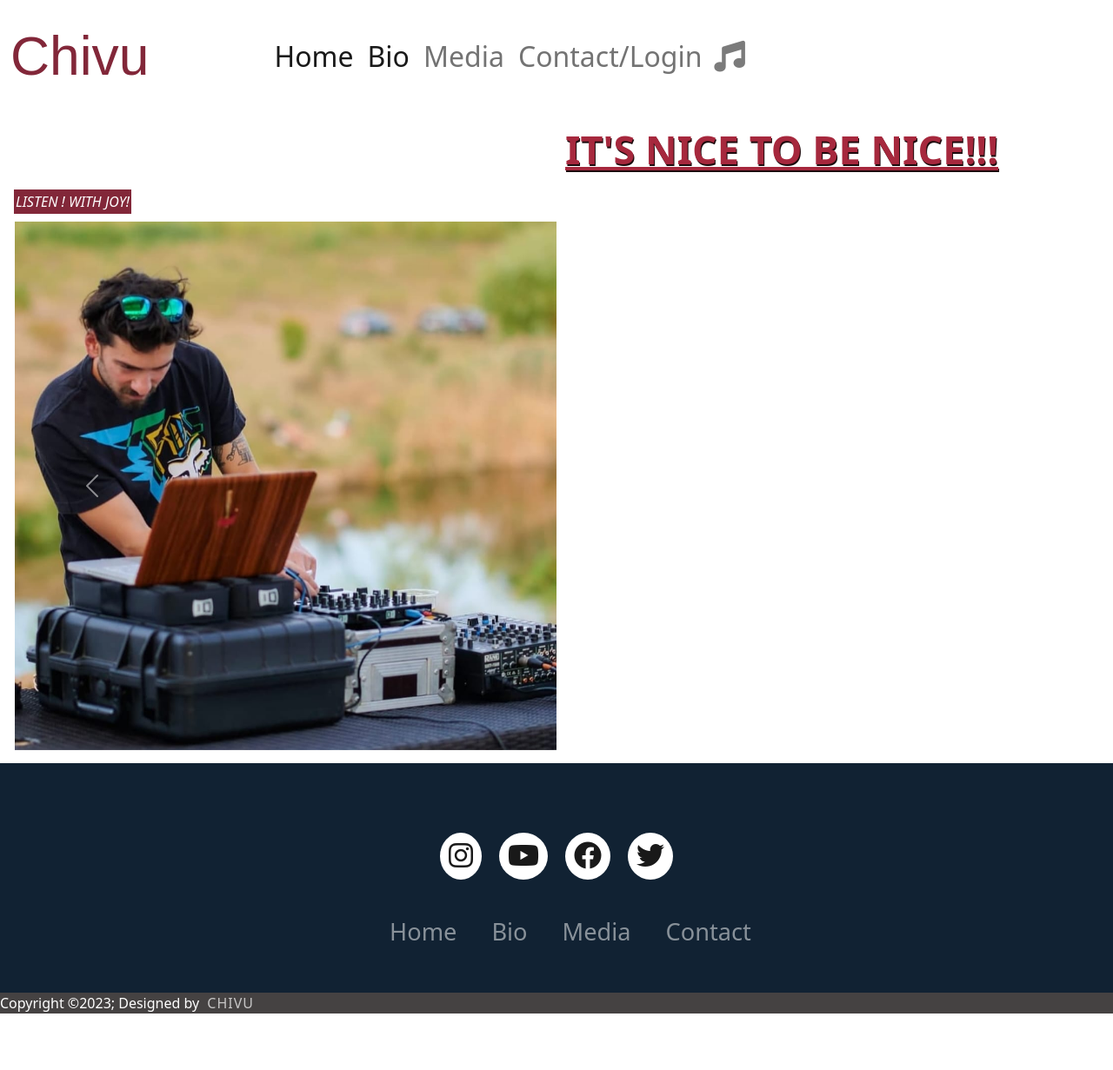
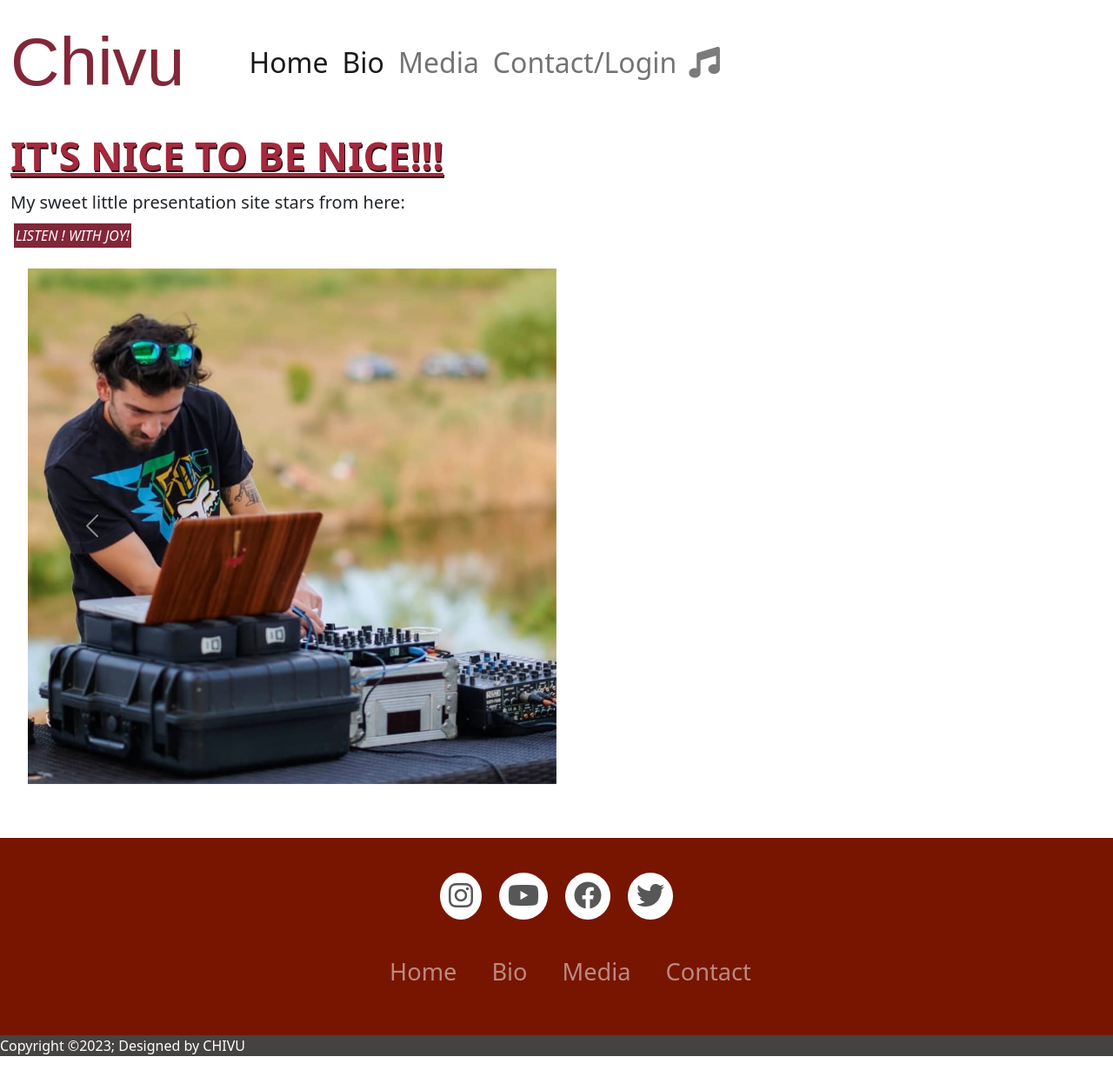
Before and after one commit to Chivu23/Online_Portfolio, a Flask app: page / in a window 1280 px wide. Shown: the whole page at 87% size. Before the commit the page ends 1166 px from the top, so only its background shows below. Run offline with Flask 3, Linux system fonts and the light colour scheme.

Commit message:
near_done

```diff
--- a/static/css/base.css
+++ b/static/css/base.css
@@ -1,6 +1,6 @@
 .brand-logo {
     color: #822739;
-    font-size: 3.9em;
+    font-size: 4.9em;
     font_weight: bold;
     font_style: oblique;
     font-family: Arial, Helvetica, sans-serif;
@@ -15,20 +15,30 @@
     line-height: 1.5em;
     text-decoration: underline;
     text-shadow: 1px 2px #1c0a0d;
-    padding-left: 650px;
 }
+.spaced-top-2{
+  background-color: #white; /* Burgundy */
+  color: black;
+  padding: 2px;
+  margin-top: 15px;
+  border-radius: 20px;
 
+}
 .spaced-top-5{
-   margin-top: 0.5em;
+   margin-top: 0.1em;
+   margin-bottom: 2em;
 }
 .spaced-top-1 {
     background-color: #EF2356;
     padding: 10px 40px;
     border-radius: 20px;
 }
+.btn-primary{
+    background-color: #454242;
+}
 
 .navbar-brand brand-logo {
-    font-size: 5em;
+    font-size: 2em;
     font_weight: bold;
     padding: 10px 40px;
     line-height: 1em;
@@ -38,12 +48,13 @@
 }
 .navbar-collapse {
     font-size: 2em;
-    padding: 25px 120px;
+    padding: 20px 50px;
 }
 
 .carousel-inner{
-    padding: 5px;
+    padding: 20px;
     margin-Bottom: 10px;
+
 }
 
 .btn-custom-joy {
@@ -61,7 +72,7 @@
   transition-timing-function: linear;
 }
 .btn-custom-joy:hover {
-    background-color: #00fcd7;
+    background-color: white;
     color: #000000;
     border: 2px solid #555555;
     border-style: rounded;
@@ -85,7 +96,7 @@
 
 .btn-custom-enjoy:hover {
     background-color: #FFFFFF;
-    color: #EF4056;
+    color: black;
     border: 2px solid #555555;
     text-decoration: italian;
 }
@@ -97,19 +108,14 @@
     width: 550px;
 }
 
-*{
-    padding: 0;
-    margin: 0;
-    box=size: border-box;
-}
+footer{
+    background-color: #771500
 
-footer{
-    background-color: #123
 }
 
 .footerContainer {
     width: 100%;
-    padding: 70px 30px 20px;
+    padding: 30px 5px 22px;
 }
 .socialIcons{
     display: flex;
@@ -126,7 +132,7 @@ footer{
 
 .socialIcons a i{
     font-size: 2em;
-    color: black;
+    color: #454545;
     opacity: 0.9;
 }
 
@@ -165,7 +171,7 @@ footer{
 .footerBottom p{
     color: white;
 }
-
+/*
 .designer{
     opacity: 0.7;
     text-transform: uppercase;
@@ -174,7 +180,12 @@ footer{
     text-align: center;
     margin: 0px 5px;
 }
+*{
+    padding: 7;
+    margin: 7;
+    box=size: border-box;
 
+*/
 @media (max-width: 700px){
     .footerNav ul{
         flex-direction: column;
--- a/templates/home.html
+++ b/templates/home.html
@@ -5,6 +5,7 @@
         <div class="col">
             <div class="row">
                 <h1 class="heading-title"> IT'S NICE TO BE NICE!!!</h1>
+                <h5 class="heading-title1"> My sweet little presentation site stars from here:</h5>
             </div>
             <a href="https://www.youtube.com/watch?v=TyA-oz7lSrc&list=PL-06oKZElUsHgp6aJ_7xgJV0NhsAwh_CW&index=1" target="_blank">
                 <button class="btn-custom-joy"> LISTEN ! WITH JOY!</button>
```
Also changed, not shown: templates/login.html (+6 -2 lines).
